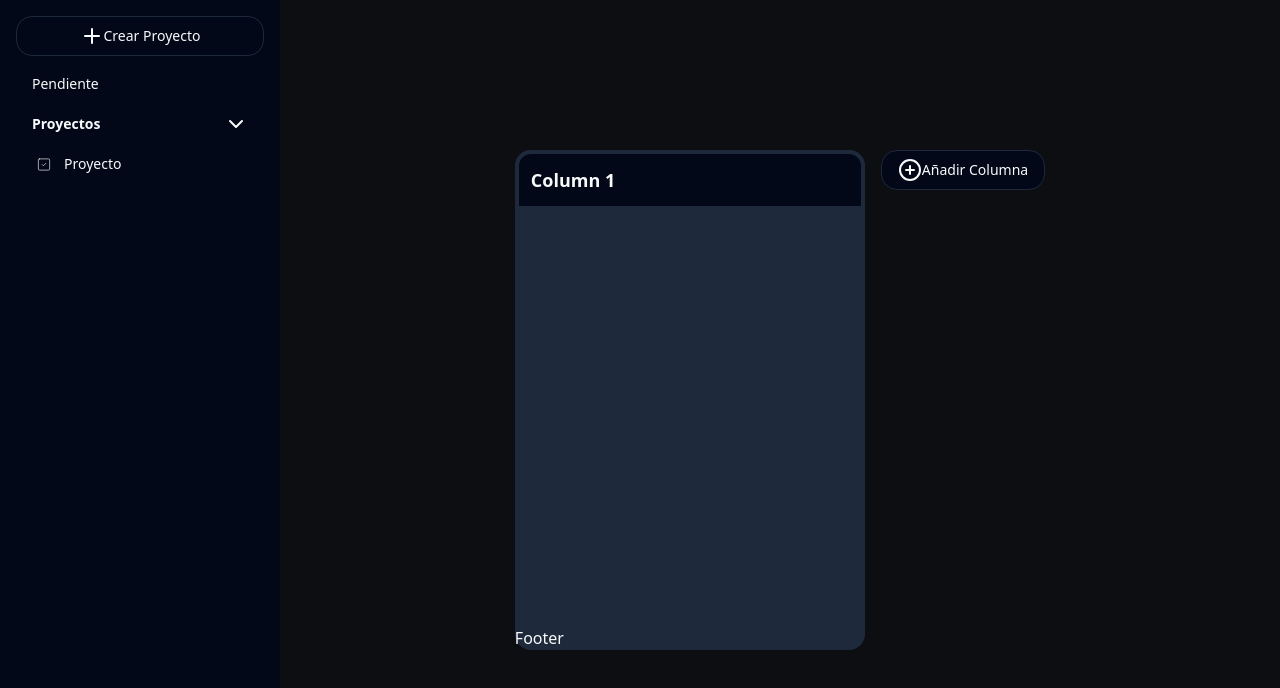
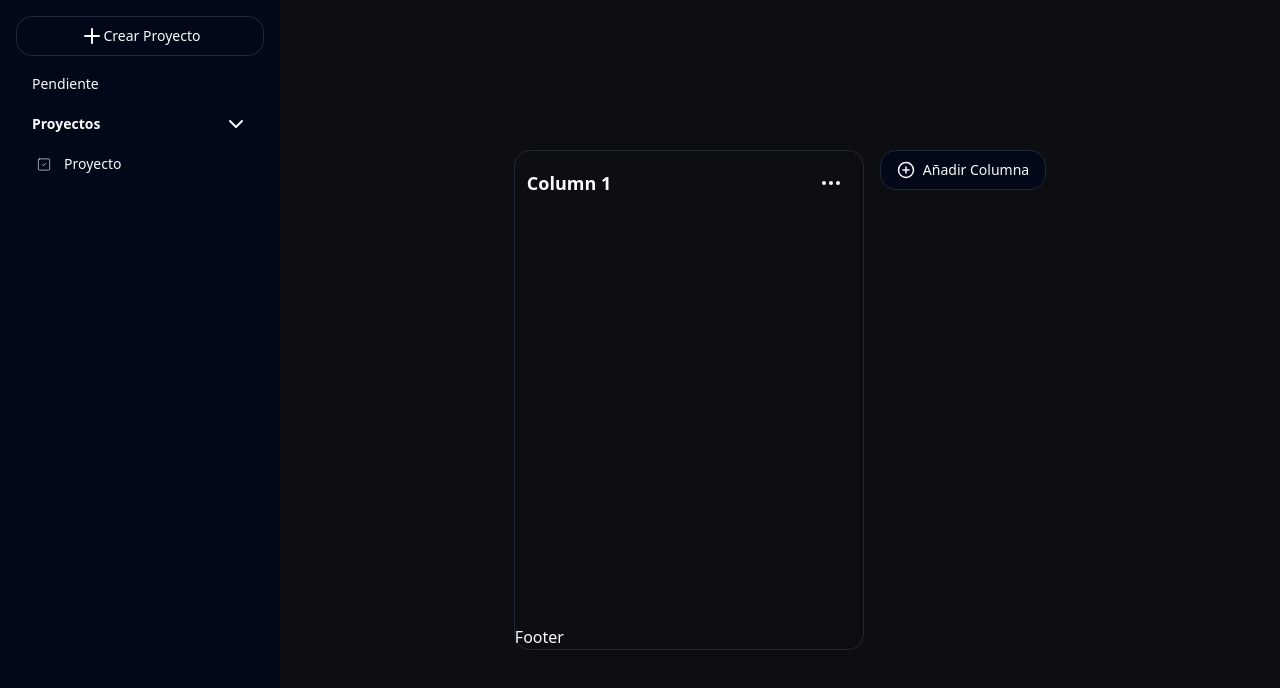
Before and after one commit to Davs07/heztor-projects, a React (Vite) app: page /project in a window 1280 px wide. Both pictures are taken after a click on the button "Añadir Columna". Shown: the top 688 px of the page. Built offline with nearby package versions, Linux system fonts and the light colour scheme.

Commit message:
"Refactor App.tsx, button.tsx, Project.tsx, and KanbanBoard.tsx: update CSS classes, add state and functionality to KanbanBoard, and modify button variants."

```diff
--- a/package.json
+++ b/package.json
@@ -11,6 +11,7 @@
   },
   "dependencies": {
     "@dnd-kit/core": "^6.1.0",
+    "@dnd-kit/sortable": "^8.0.0",
     "class-variance-authority": "^0.7.0",
     "clsx": "^2.1.1",
     "date-fns": "^3.6.0",
--- a/src/App.tsx
+++ b/src/App.tsx
@@ -8,7 +8,8 @@ import { Project } from "./pages/Project";
 
 function App() {
   return (
-    <div className="h-screen overflow-hidden flex flex-row text-primary
+    <div
+      className="h-screen overflow-hidden flex flex-row text-primary
 bg-background dark">
       <aside className=" col-span-2 bg-card h-full w-[280px] justify-start p-4">
         <div className="w-full h-full ">
--- a/src/components/ui/button.tsx
+++ b/src/components/ui/button.tsx
@@ -19,6 +19,8 @@ const buttonVariants = cva(
         ghost: "hover:bg-accent hover:text-accent-foreground",
         link: "text-primary underline-offset-4 hover:underline",
         my: "bg-background bg-card text-primary border border-slate-500 ",
+        icon: "bg-primary text-primary-foreground hover:bg-primary/90",
+        none: "hover:bg-accent",
       },
       size: {
         default: "h-10 px-4 py-2",
--- a/src/sections/ColumnContainer.tsx
+++ b/src/sections/ColumnContainer.tsx
@@ -1,15 +1,53 @@
-import { Column } from "@/types";
+import { Button } from "@/components/ui/button";
+import { Column, Id } from "@/types";
+import { useSortable } from "@dnd-kit/sortable";
+import { Ellipsis } from "lucide-react";
+import { CSS } from "@dnd-kit/utilities";
 
 interface Props {
   column: Column;
+  deleteColumn: (id: Id) => void;
 }
 export const ColumnContainer = (props: Props) => {
-  const { column } = props;
+  const { column, deleteColumn } = props;
+
+  const { setNodeRef, attributes, listeners, transform, transition } =
+    useSortable({
+      id: column.id,
+      data: {
+        type: "column",
+        column,
+        /* id: column.id,
+          title: column.title,
+          tasks: [],
+          status: column.title, */
+      },
+    });
+
+  const style = {
+    transition,
+    transform: CSS.Transform.toString(transform),
+  };
+
   return (
-    <div className="bg-secondary w-[350px] h-[500px] max-h-[500px] rounded-2xl flex flex-col ">
+    <div
+      ref={setNodeRef}
+      style={style}
+      className="border-secondary border w-[350px] h-[500px] max-h-[500px] rounded-2xl flex flex-col ">
       {/* Column Task Tittle */}
-      <div className="bg-card h-[60px] text-lg font-bold cursor-grab rounded-2xl rounded-b-none p-3 border-4 border-secondary">
-        {column.title}
+      <div
+        {...attributes}
+        {...listeners}
+        className=" h-[60px] text-lg font-bold cursor-grab rounded-2xl rounded-b-none p-3 ">
+        <div className="flex justify-between items-center">
+          <span>{column.title}</span>
+          <Button
+            variant={"none"}
+            size={"icon"}
+            onClick={() => deleteColumn(column.id)}>
+            <Ellipsis />
+          </Button>
+        </div>
       </div>
       {/* Column Task Container */}
       <div className="w-full h-full flex flex-grow"></div>
--- a/src/sections/KanbanBoard.tsx
+++ b/src/sections/KanbanBoard.tsx
@@ -1,11 +1,18 @@
 import { Button } from "@/components/ui/button";
 import { Column } from "@/types";
 import { PlusCircle } from "lucide-react";
-import { useState } from "react";
+import { useMemo, useState } from "react";
 import { ColumnContainer } from "./ColumnContainer";
+import { DndContext, DragStartEvent } from "@dnd-kit/core";
+import { SortableContext } from "@dnd-kit/sortable";
 
 export const KanbanBoard = () => {
   const [columns, setColumns] = useState<Column[]>([]);
+
+  const columnsId = useMemo(
+    () => columns.map((column) => column.id),
+    [columns]
+  );
 
   console.log(columns);
 
@@ -18,8 +25,17 @@ export const KanbanBoard = () => {
     setColumns([...columns, columnToAdd]);
   };
 
+  const deleteColumn = (id: Column["id"]) => {
+    const filteredColumns = columns.filter((col) => col.id !== id);
+    setColumns(filteredColumns);
+  };
+
   const generateId = () => {
     return Math.random().toString(36).substr(2, 9);
+  };
+
+  const onDragStart = (event: DragStartEvent) => {
+    console.log("DRAG START", event);
   };
 
   return (
@@ -34,17 +50,28 @@ export const KanbanBoard = () => {
         overflow-y-auto
         px-10
     ">
+      <DndContext onDragStart={onDragStart}>
         <div className="m-auto flex  gap-4">
           <div className="flex gap-4">
+            <SortableContext items={columnsId}>
               {columns.map((column) => (
-            <ColumnContainer column={column} key={column.id} />
+                <ColumnContainer
+                  column={column}
+                  key={column.id}
+                  deleteColumn={deleteColumn}
+                />
               ))}
+            </SortableContext>
           </div>
-        <Button variant="outline" onClick={createNewColumn}>
-          <PlusCircle />
+          <Button
+            variant="outline"
+            onClick={createNewColumn}
+            className="gap-2 ">
+            <PlusCircle size={18} />
             Añadir Columna
           </Button>
         </div>
+      </DndContext>
     </div>
   );
 };
```
Also changed, not shown: 1 other file (tests, documents, lock files or other folders). Lines whose indentation alone changed are shown as unchanged.
